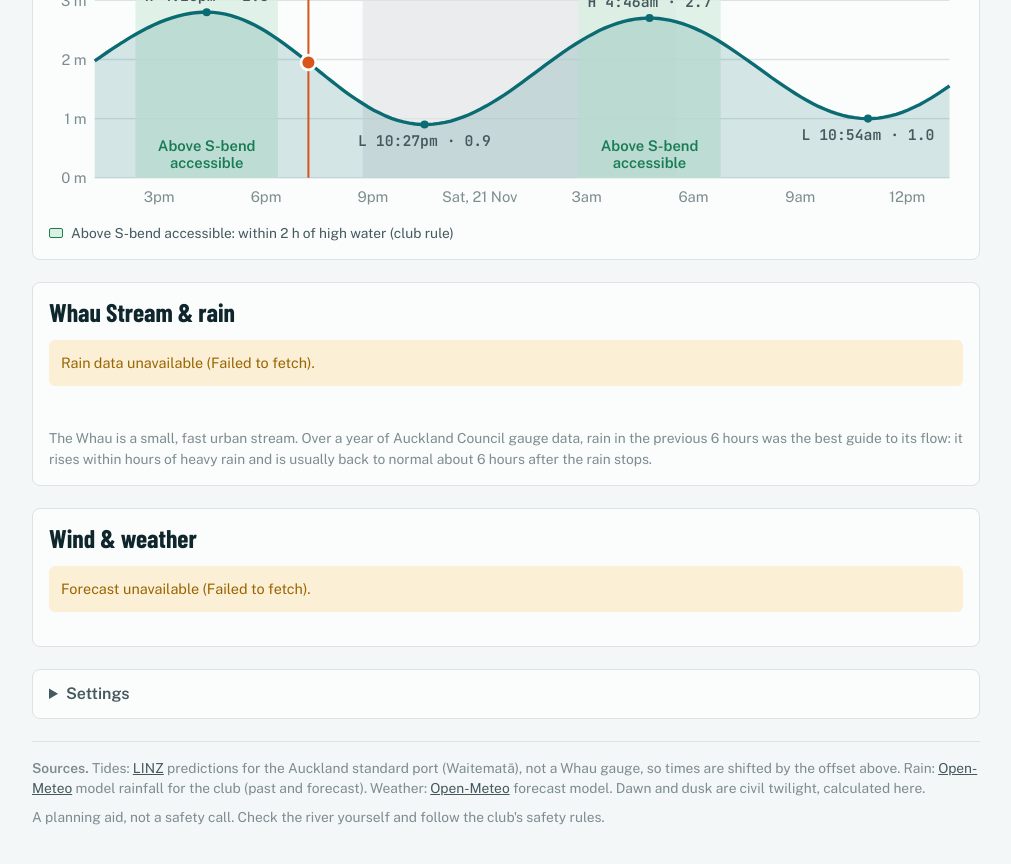
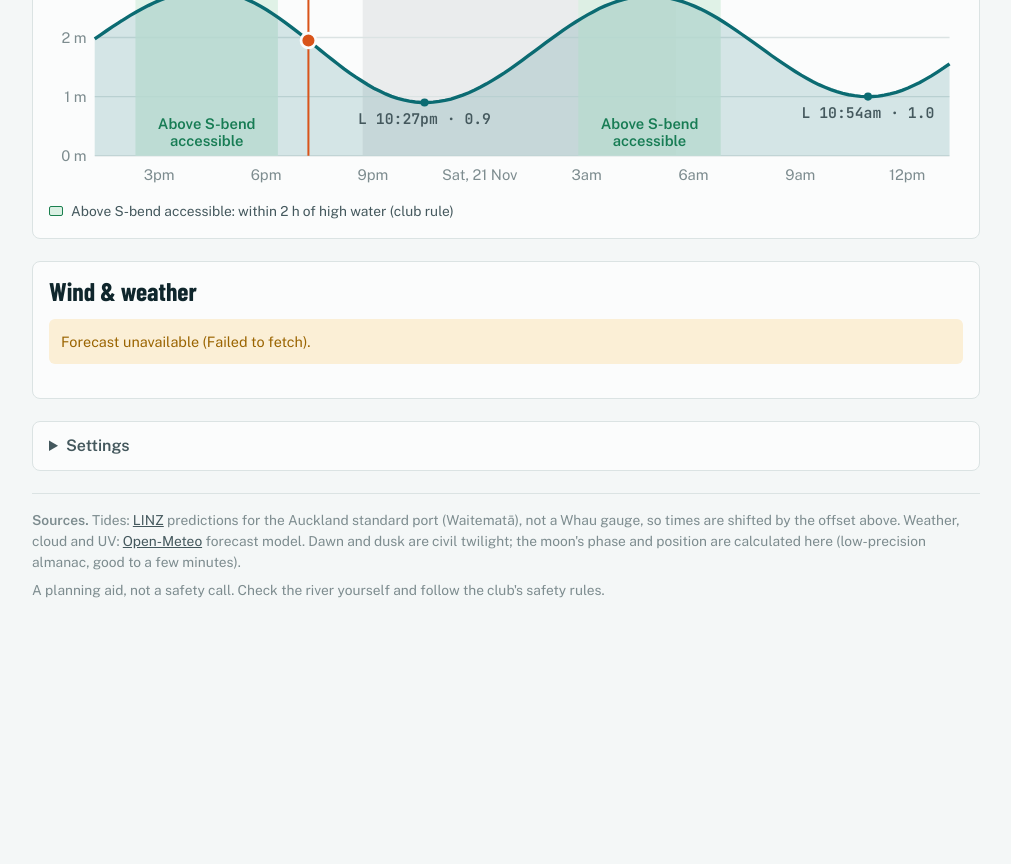
Before and after one commit to jonswain/jonswain.github.io, a Jekyll site: the page visualisations/whau-conditions/index.html, which Jekyll copies as it is, in a window 1280 px wide and 900 px high, scrolled down 903 px. Shown: the top 864 px of the window, without its empty margins (134-1145 px from the left). Built offline with Jekyll 4.4.1, drawn with Linux system fonts in a browser that asks for light colours; after the commit the page ends 1576 px from its top, so only the background shows below that; part of the change alters nothing that is shown; some of the changed text lies outside the part shown.

Commit message:
Whau River Conditions: weather and night-light badges, drop stream
Co-Authored-By: Claude Opus 5.5 <noreply@anthropic.com>

```diff
--- a/visualisations/whau-conditions/index.html
+++ b/visualisations/whau-conditions/index.html
@@ -40,8 +40,8 @@
 <link rel="preconnect" href="https://fonts.gstatic.com" crossorigin>
 <link rel="stylesheet" href="https://fonts.googleapis.com/css2?family=Barlow+Condensed:wght@500;600;700&family=Public+Sans:ital,wght@0,400;0,600;1,400&family=JetBrains+Mono:wght@400;600&display=swap">
 <style>
-/* Layout: one column. Time picker, then a four-chip verdict (tide, stream, wind, light), then one
-   panel per source. Same tokens as the Erg Test Calculator page; status uses good/warn/bad. */
+/* Layout: one column. Time picker, then a six-chip verdict (tide, wind, weather / light, wind v tide,
+   harbour), then one panel per source. Same tokens as the Erg Test Calculator page; status uses good/warn/bad. */
 :root {
   --bg: #f4f7f7; --surface: #fbfcfc; --ink: #0f262c; --ink-2: #44585d; --muted: #7d8c8f;
   --rule: #dbe3e3; --axis: #b9c6c7;
@@ -158,7 +158,7 @@ footer a { color: var(--ink-2); }
   <header class="top">
     <span class="eyebrow">West End Rowing Club · Whau River, Tāmaki Makaurau</span>
     <h1>Whau River Conditions</h1>
-    <p class="note">Tide, stream flow, wind and light for the river at Saunders Reserve, now or at any time up to two weeks ahead.</p>
+    <p class="note">Tide, wind, weather and light for the river at Saunders Reserve, now or at any time up to two weeks ahead.</p>
   </header>
 
   <div class="when" role="group" aria-label="Choose a time">
@@ -180,14 +180,6 @@ footer a { color: var(--ink-2); }
     <p class="legend"><i></i><span id="sbLegend">Above S-bend accessible: within 2 h of high water (club rule)</span></p>
   </section>
 
-  <section class="panel" id="stream">
-    <div class="ph"><h2>Whau Stream &amp; rain</h2><span class="note" id="rainNote"></span></div>
-    <div class="stats" id="rainStats"></div>
-    <p id="rainText"></p>
-    <div class="chart" id="rainChart"></div>
-    <p class="note">The Whau is a small, fast urban stream. Over a year of Auckland Council gauge data, rain in the previous 6 hours was the best guide to its flow: it rises within hours of heavy rain and is usually back to normal about 6 hours after the rain stops.</p>
-  </section>
-
   <section class="panel" id="weather">
     <div class="ph"><h2>Wind &amp; weather</h2><span class="note" id="wxNote"></span></div>
     <div class="stats" id="wxStats"></div>
@@ -207,7 +199,7 @@ footer a { color: var(--ink-2); }
   </details>
 
   <footer>
-    <p><b>Sources.</b> Tides: <a href="https://www.linz.govt.nz/products-services/tides-and-tidal-streams/tide-predictions">LINZ</a> predictions for the Auckland standard port (Waitematā), not a Whau gauge, so times are shifted by the offset above. Rain: <a href="https://open-meteo.com/">Open-Meteo</a> model rainfall for the club (past and forecast). Weather: <a href="https://open-meteo.com/">Open-Meteo</a> forecast model. Dawn and dusk are civil twilight, calculated here.</p>
+    <p><b>Sources.</b> Tides: <a href="https://www.linz.govt.nz/products-services/tides-and-tidal-streams/tide-predictions">LINZ</a> predictions for the Auckland standard port (Waitematā), not a Whau gauge, so times are shifted by the offset above. Weather, cloud and UV: <a href="https://open-meteo.com/">Open-Meteo</a> forecast model. Dawn and dusk are civil twilight; the moon's phase and position are calculated here (low-precision almanac, good to a few minutes).</p>
     <p>A planning aid, not a safety call. Check the river yourself and follow the club's safety rules.</p>
   </footer>
 </div>
@@ -237,9 +229,11 @@ const CFG = {
   downstreamBearing: 20,                        // heading from the club towards the harbour, degrees true
   wind: { warn: 22, bad: 33 },                  // sustained km/h
   gust: { warn: 37, bad: 46 },                  // gust km/h
-  // Stream from rain in the 6 h before. Calibrated against a year of the Whau gauge
-  // (Blockhouse Bay Rd): >= 6 mm meant flow in its top 5% ~70% of the time, >= 15 mm its top 1% ~40%.
-  stream: { up: 6, high: 15 },
+  sessionHours: 2,                              // weather and light look this far ahead of the chosen time
+  weather: { rainWarn: 1, rainBad: 8, uvWarn: 8 }, // mm over the session; UV index (8+ is "very high")
+  // Night light: moon brightness = illuminated fraction × how high it is × how clear the sky is.
+  // At or above `moonlit` it's "Moonlit" (amber); below, "Dark" (red). Lights are needed either way.
+  night: { moonlit: 0.35, cloudBlock: 0.85 },   // cloudBlock: share of moonlight a fully overcast sky removes
 };
 const TZ = "Pacific/Auckland";
 const MIN = 60e3, H = 3600e3, DAY = 24 * H;
@@ -320,6 +314,46 @@ function sunDay(ms) {
   };
 }
 
+// ---- Moon (phase, illumination, altitude): low-precision almanac, as in SunCalc ---------------
+const RAD = Math.PI / 180, OBL = RAD * 23.4397;
+const jDays = ms => ms / DAY - 0.5 + 2440588 - 2451545;
+const raOf = (l, b) => Math.atan2(Math.sin(l) * Math.cos(OBL) - Math.tan(b) * Math.sin(OBL), Math.cos(l));
+const decOf = (l, b) => Math.asin(Math.sin(b) * Math.cos(OBL) + Math.cos(b) * Math.sin(OBL) * Math.sin(l));
+function sunCoords(d) {
+  const M = RAD * (357.5291 + 0.98560028 * d);
+  const L = M + RAD * (1.9148 * Math.sin(M) + 0.02 * Math.sin(2 * M) + 0.0003 * Math.sin(3 * M)) + RAD * 102.9372 + Math.PI;
+  return { ra: raOf(L, 0), dec: decOf(L, 0) };
+}
+function moonCoords(d) {
+  const L = RAD * (218.316 + 13.176396 * d), M = RAD * (134.963 + 13.064993 * d), F = RAD * (93.272 + 13.229350 * d);
+  const l = L + RAD * 6.289 * Math.sin(M), b = RAD * 5.128 * Math.sin(F);
+  return { ra: raOf(l, b), dec: decOf(l, b), dist: 385001 - 20905 * Math.cos(M) };
+}
+function moonAt(ms) {
+  const d = jDays(ms), s = sunCoords(d), m = moonCoords(d), phi = RAD * CFG.lat;
+  const Ha = RAD * (280.16 + 360.9856235 * d) + RAD * CFG.lon - m.ra;
+  const alt = Math.asin(Math.sin(phi) * Math.sin(m.dec) + Math.cos(phi) * Math.cos(m.dec) * Math.cos(Ha)) / RAD;
+  const el = Math.acos(Math.sin(s.dec) * Math.sin(m.dec) + Math.cos(s.dec) * Math.cos(m.dec) * Math.cos(s.ra - m.ra));
+  const inc = Math.atan2(149598000 * Math.sin(el), m.dist - 149598000 * Math.cos(el));
+  const ang = Math.atan2(Math.cos(s.dec) * Math.sin(s.ra - m.ra), Math.sin(s.dec) * Math.cos(m.dec) - Math.cos(s.dec) * Math.sin(m.dec) * Math.cos(s.ra - m.ra));
+  const frac = (1 + Math.cos(inc)) / 2, phase = 0.5 + 0.5 * inc * (ang < 0 ? -1 : 1) / Math.PI;
+  return { alt, frac, phase };
+}
+function moonName(phase) {
+  const names = ["New moon", "Waxing crescent", "First quarter", "Waxing gibbous", "Full moon", "Waning gibbous", "Last quarter", "Waning crescent"];
+  return names[Math.round(phase * 8) % 8];
+}
+// Next moonrise or moonset after ms (15-minute steps, up to 14 h ahead).
+function moonCross(ms, rising) {
+  let prev = moonAt(ms).alt;
+  for (let t = ms + 15 * MIN; t <= ms + 14 * H; t += 15 * MIN) {
+    const a = moonAt(t).alt;
+    if (rising ? prev <= 0 && a > 0 : prev > 0 && a <= 0) return t;
+    prev = a;
+  }
+  return null;
+}
+
 // ---- Tide ---------------------------------------------------------------------------------
 let EV = [];
 function buildEvents() { EV = (DATA.tides || []).map(([t, h, k]) => ({ t: t * 1000 + settings.offset * MIN, h, k })); }
@@ -357,7 +391,7 @@ async function loadWeather() {
   const q = new URLSearchParams({
     latitude: CFG.lat, longitude: CFG.lon, timezone: TZ, timeformat: "unixtime", wind_speed_unit: "kmh",
     past_days: 8, forecast_days: 16,
-    hourly: "temperature_2m,apparent_temperature,precipitation,precipitation_probability,weather_code,wind_speed_10m,wind_gusts_10m,wind_direction_10m",
+    hourly: "temperature_2m,apparent_temperature,precipitation,precipitation_probability,weather_code,cloud_cover,uv_index,wind_speed_10m,wind_gusts_10m,wind_direction_10m",
   });
   try {
     const r = await fetch("https://api.open-meteo.com/v1/forecast?" + q);
@@ -365,7 +399,7 @@ async function loadWeather() {
     const j = await r.json();
     const hr = j.hourly;
     WX = { t: hr.time.map(s => s * 1000), temp: hr.temperature_2m, app: hr.apparent_temperature, rain: hr.precipitation,
-      pop: hr.precipitation_probability, code: hr.weather_code, ws: hr.wind_speed_10m, wg: hr.wind_gusts_10m, wd: hr.wind_direction_10m,
+      pop: hr.precipitation_probability, code: hr.weather_code, cloud: hr.cloud_cover, uv: hr.uv_index, ws: hr.wind_speed_10m, wg: hr.wind_gusts_10m, wd: hr.wind_direction_10m,
       fetched: Date.now() };
     wxErr = null;
   } catch (e) { wxErr = e.message || String(e); }
@@ -417,17 +451,32 @@ function windRelative(from) {
 }
 const arrow = from => `<svg viewBox="-12 -12 24 24" aria-hidden="true"><path class="arrow" transform="rotate(${(from + 180) % 360})" d="M0 -10 L6 6 L0 2 L-6 6 Z"/></svg>`;
 
-// ---- Stream (from rain) -------------------------------------------------------------------
-function streamFromRain(r6) {
-  if (r6 == null) return { cls: "na", label: "Unknown" };
-  if (r6 >= CFG.stream.high) return { cls: "bad", label: "High" };
-  if (r6 >= CFG.stream.up) return { cls: "warn", label: "Up" };
-  return { cls: "good", label: "Normal" };
+// ---- Weather and light over the session ------------------------------------------------------
+// Hourly indices whose values cover the session window (ms, ms + sessionHours].
+function sessionIdx(ms) {
+  if (!WX) return [];
+  const out = [];
+  for (let k = 0; k < WX.t.length; k++) if (WX.t[k] > ms - 30 * MIN && WX.t[k] <= ms + CFG.sessionHours * H && WX.ws[k] != null) out.push(k);
+  return out;
 }
-function lastRain(ms, min = 0.5) {
-  if (!WX) return null;
-  for (let k = WX.t.length - 1; k >= 0; k--) if (WX.t[k] <= ms + 30 * MIN && (WX.rain[k] || 0) >= min) return WX.t[k];
-  return null;
+const maxOf = (ks, arr) => ks.reduce((m, k) => arr && arr[k] != null && arr[k] > m ? arr[k] : m, -Infinity);
+function uvLabel(uv) { return uv < 3 ? "low" : uv < 6 ? "moderate" : uv < 8 ? "high" : uv < 11 ? "very high" : "extreme"; }
+function weatherCall(ms) {
+  const ks = sessionIdx(ms);
+  if (!ks.length) return null;
+  const rain = rainBetween(ms, ms + CFG.sessionHours * H) ?? 0;
+  const pop = maxOf(ks, WX.pop), uv = maxOf(ks, WX.uv), code = maxOf(ks, WX.code);
+  const storm = code >= 95, c = CFG.weather;
+  const cls = storm || rain >= c.rainBad ? "bad" : rain >= c.rainWarn || uv >= c.uvWarn ? "warn" : "good";
+  return { cls, rain, pop: isFinite(pop) ? pop : null, uv: isFinite(uv) ? uv : null, code, storm, k: ks[0] };
+}
+// What a moonless/cloudy pre-dawn or evening looks like.
+function nightLight(ms) {
+  const m = moonAt(ms), i = wxIdx(ms), cloud = i >= 0 && WX.cloud ? WX.cloud[i] : null;
+  const height = m.alt <= 0 ? 0 : Math.min(1, m.alt / 20);         // low moon gives little light
+  const sky = cloud == null ? 1 : 1 - CFG.night.cloudBlock * cloud / 100;
+  const level = m.frac * height * sky;
+  return { m, cloud, level, moonlit: level >= CFG.night.moonlit };
 }
 
 // ---- Selection state -----------------------------------------------------------------------
@@ -516,33 +565,6 @@ function tideChart(ms) {
   if (v) g += `<line class="now" x1="${sx(ms)}" x2="${sx(ms)}" y1="${T - 6}" y2="${Hh - B}"/><circle cx="${sx(ms)}" cy="${sy(v.h)}" r="5.5" fill="var(--buoy)" stroke="var(--surface)" stroke-width="2"/>`;
   return `<svg viewBox="0 0 ${W} ${Hh}" role="img" aria-label="Tide height from 6 hours before to 18 hours after the chosen time">${g}</svg>`;
 }
-const wdFmt = new Intl.DateTimeFormat("en-NZ", { timeZone: TZ, weekday: "short" });
-function rainChart(ms) {
-  if (!WX) return "";
-  const W = chartW("rainChart"), narrow = W < 520;
-  const Hh = 170, L = 40, R = 10, T = 14, B = 26, now = Date.now();
-  const x0 = Math.max(WX.t[0] - H, ms - 4 * DAY), x1 = Math.min(WX.t[WX.t.length - 1], ms + DAY);
-  if (x1 <= x0) return "";
-  const sx = t => L + (t - x0) / (x1 - x0) * (W - L - R);
-  const bars = [];
-  for (let k = 0; k < WX.t.length; k++) if (WX.t[k] > x0 && WX.t[k] <= x1 && WX.rain[k] != null) bars.push([WX.t[k], WX.rain[k]]);
-  const vmax = Math.max(4, ...bars.map(b => b[1])) * 1.1;
-  const sy = v => T + (1 - v / vmax) * (Hh - T - B);
-  let g = nightBands(x0, x1, sx, T, Hh - T - B);
-  // the 6 h that decide the stream call
-  const a = Math.max(x0, ms - 6 * H), b = Math.min(x1, ms);
-  if (b > a) g += `<rect x="${sx(a)}" y="${T}" width="${sx(b) - sx(a)}" height="${Hh - T - B}" fill="var(--band)"/>`;
-  const step = vmax > 20 ? 10 : vmax > 8 ? 4 : 2;
-  for (let v = 0; v <= vmax; v += step) g += `<line class="grid" x1="${L}" x2="${W - R}" y1="${sy(v)}" y2="${sy(v)}"/><text x="${L - 6}" y="${sy(v) + 4}" text-anchor="end">${v}</text>`;
-  for (let t = Math.ceil(x0 / H) * H; t <= x1; t += H) { const p = parts(t); if (p.h === 0) g += `<text x="${sx(t)}" y="${Hh - 8}" text-anchor="middle">${esc((narrow ? wdFmt : dayFmt).format(t))}</text>`; }
-  const bw = Math.max(1, (W - L - R) / ((x1 - x0) / H) - 0.6);
-  for (const [t, v] of bars) if (v > 0) g += `<rect x="${(sx(t) - bw).toFixed(1)}" y="${sy(v).toFixed(1)}" width="${bw.toFixed(1)}" height="${(sy(0) - sy(v)).toFixed(1)}" fill="var(--accent)" opacity="${t > now ? 0.4 : 1}"/>`;
-  g += `<text x="${L + 2}" y="${T + 2}" dy="0.7em">mm per hour</text>`;
-  if (now > x0 && now < x1) g += `<line x1="${sx(now)}" x2="${sx(now)}" y1="${T}" y2="${Hh - B}" stroke="var(--muted)" stroke-dasharray="3 3"/><text x="${sx(now) + 4}" y="${T + 2}" dy="0.7em">forecast →</text>`;
-  if (ms >= x0 && ms <= x1) g += `<line class="now" x1="${sx(ms)}" x2="${sx(ms)}" y1="${T}" y2="${Hh - B}"/>`;
-  return `<svg viewBox="0 0 ${W} ${Hh}" role="img" aria-label="Hourly rain around the chosen time; the shaded 6 hours set the stream call">${g}</svg>`;
-}
-
 // ---- Render ---------------------------------------------------------------------------------
 const stat = (k, v, s = "", cls = "") => `<div class="stat ${cls}"><span class="k">${k}</span><span class="v">${v}</span>${s ? `<span class="s">${s}</span>` : ""}</div>`;
 const chip = (k, v, s, cls) => `<div class="chip ${cls}"><span class="k">${k}</span><span class="v">${v}</span><span class="s">${s}</span></div>`;
@@ -553,7 +575,7 @@ function update() {
   renderQuick();
   $("pick").value = toLocalInput(ms);
   $("selLabel").textContent = isNow ? `Now · ${fmtT(ms)}` : `${dayLabel(ms).replace(/^./, c => c.toUpperCase())} · ${fmtT(ms)}`;
-  const chips = [], said = [];
+  const chips = [], said = [], say = (k, txt) => said.push([k, txt]);
 
   // Tide
   const tt = tideAt(ms);
@@ -577,48 +599,27 @@ function update() {
       : `Stay below the S-bend · OK above from ${fmtT(sb.from)}${dayLabel(sb.from) === dayLabel(ms) ? "" : ` ${dayLabel(sb.from)}`}`;
     const cls = sb ? (sb.open ? "good" : "warn") : "na";
     chips.push(chip("Tide", `${tt.h.toFixed(1)} m ${tt.rising ? "↑" : "↓"}`, `${dir}; ${next.k === "H" ? "high" : "low"} at ${fmtT(next.t)}${sbTxt ? `<br><b>${sbTxt}</b>` : ""}`, cls));
-    said.push(`<b>${dir}</b>, ${next.k === "H" ? "high" : "low"} at ${fmtT(next.t)} (${next.h.toFixed(1)} m)${sb ? (sb.open ? `, <b>above the S-bend OK</b> until ${fmtT(sb.until)}` : `, <b>stay below the S-bend</b> until ${fmtT(sb.from)}`) : ""}`);
-  }
-
-  // Stream (from rain)
-  const r6 = rainBetween(ms - 6 * H, ms), r24 = rainBetween(ms - 24 * H, ms), r7 = rainBetween(ms - 7 * DAY, ms);
-  const future = ms > nowMs + 45 * MIN, fc = streamFromRain(r6);
-  if (!WX) {
-    $("rainStats").innerHTML = `<div class="msg">${wxErr ? `Rain data unavailable (${esc(wxErr)}).` : "Loading rain…"}</div>`;
-    $("rainText").innerHTML = ""; $("rainChart").innerHTML = ""; $("rainNote").textContent = "";
-    chips.push(chip("Stream", "—", wxErr ? "No rain data" : "Loading…", "na"));
-  } else {
-    const lr = lastRain(ms);
-    const lrTxt = lr == null ? "None in the past week" : ms - lr < H ? (future ? "Forecast that hour" : "Raining now") : `${fmtDur(ms - lr)} before`;
-    $("rainStats").innerHTML =
-      stat(`Rain, 6 h before${future ? " (forecast)" : ""}`, r6 == null ? "—" : `${r6.toFixed(1)} mm`, `<span class="tag ${fc.cls}">Stream ${fc.label.toLowerCase()}</span>`) +
-      stat("Rain, 24 h", r24 == null ? "—" : `${r24.toFixed(0)} mm`, "") +
-      stat("Rain, 7 days", r7 == null ? "—" : `${r7.toFixed(0)} mm`, "") +
-      stat("Last rain", lr == null ? "—" : ms - lr < H ? (future ? fmtT(ms) : "Now") : fmtT(lr), lrTxt);
-    $("rainText").innerHTML = fc.cls === "bad" ? "Heavy rain in the last few hours: expect the stream to be running hard, with a stronger ebb, weaker flood and debris in the upper river."
-      : fc.cls === "warn" ? "Enough recent rain for the stream to be up: a stronger ebb in the upper river and some debris."
-      : "";
-    $("rainChart").innerHTML = rainChart(ms);
-    $("rainNote").textContent = `Modelled rain at the club · shaded: the 6 h that count`;
-    const lab = future && fc.cls !== "na" ? `Likely ${fc.label.toLowerCase()}` : fc.label;
-    chips.push(chip("Stream", lab, `${r6 == null ? "?" : r6.toFixed(1)} mm rain in the 6 h before${r24 != null && r24 >= 1 ? ` · ${r24.toFixed(0)} mm in 24 h` : ""}`, fc.cls));
-    said.push(`stream <b>${lab.toLowerCase()}</b>`);
+    say("Tide", `<b>${dir}</b>, ${next.k === "H" ? "high" : "low"} at ${fmtT(next.t)} (${next.h.toFixed(1)} m)${sb ? (sb.open ? `, <b>above the S-bend OK</b> until ${fmtT(sb.until)}` : `, <b>stay below the S-bend</b> until ${fmtT(sb.from)}`) : ""}`);
   }
 
   // Weather
   const i = wxIdx(ms);
+  const noWx = WX || wxErr ? "No forecast" : "Loading…";
   if (i < 0) {
     $("wxStats").innerHTML = `<div class="msg">${wxErr ? `Forecast unavailable (${esc(wxErr)}).` : WX ? "No forecast this far ahead (16 days max)." : "Loading forecast…"}</div>`;
     $("wxStrip").innerHTML = ""; $("wxNote").textContent = "";
-    chips.push(chip("Wind", "—", WX || wxErr ? "No forecast" : "Loading…", "na"));
-    chips.push(chip("Harbour", "—", WX || wxErr ? "No forecast" : "Loading…", "na"));
+    for (const k of ["Wind", "Weather", "Harbour"]) chips.push(chip(k, "—", noWx, "na"));
   } else {
     const ws = WX.ws[i], wg = WX.wg[i], wd = WX.wd[i], wc = windClass(ws, wg);
+    const wx = weatherCall(ms), hrs = CFG.sessionHours;
+    const uvNow = WX.uv && WX.uv[i] != null ? WX.uv[i] : null;
     $("wxStats").innerHTML =
       stat("Wind", `${compass(wd)} ${Math.round(ws)} km/h`, `gusts ${Math.round(wg)} km/h`, "") +
       stat("On the river", "", windRelative(wd)) +
       stat("Weather", esc(WMO[WX.code[i]] || "—"), `${Math.round(WX.temp[i])}°C, feels ${Math.round(WX.app[i])}°C`) +
-      stat("Rain", `${(WX.rain[i] || 0).toFixed(1)} mm`, WX.pop[i] != null && WX.t[i] > nowMs ? `${WX.pop[i]}% chance that hour` : "in the hour");
+      stat("Rain", `${(WX.rain[i] || 0).toFixed(1)} mm`, WX.pop[i] != null && WX.t[i] > nowMs ? `${WX.pop[i]}% chance that hour` : "in the hour") +
+      stat("Cloud", WX.cloud && WX.cloud[i] != null ? `${Math.round(WX.cloud[i])}%` : "—", "of the sky") +
+      stat("UV index", uvNow == null ? "—" : uvNow.toFixed(0), uvNow == null ? "" : uvLabel(uvNow) + (wx && wx.uv != null && wx.uv > uvNow + 0.5 ? ` · up to ${wx.uv.toFixed(0)} in the next ${hrs} h` : ""));
     let strip = "";
     for (let k = i - 2; k <= i + 7; k++) {
       if (k < 0 || k >= WX.t.length || WX.ws[k] == null) continue;
@@ -630,7 +631,19 @@ function update() {
     $("wxStrip").innerHTML = strip;
     $("wxNote").textContent = `km/h · arrows show where the wind blows to · updated ${fmtT(WX.fetched)}`;
     chips.push(chip("Wind", `${compass(wd)} ${Math.round(ws)}–${Math.round(wg)} km/h`, windRelative(wd).split(",")[0], wc));
-    said.push(`<b>${compass(wd)} ${Math.round(ws)} km/h</b> gusting ${Math.round(wg)}`);
+    say("Wind", `<b>${compass(wd)} ${Math.round(ws)} km/h</b> gusting ${Math.round(wg)}`);
+
+    // Weather over the session: rain/sun and UV
+    if (wx) {
+      const name = WMO[wx.code] || "—";
+      const rainTxt = wx.rain >= 0.1 ? `${wx.rain.toFixed(1)} mm rain` : "Dry";
+      const popTxt = wx.pop != null && WX.t[wx.k] > nowMs && wx.pop >= 10 ? ` (${wx.pop}% chance)` : "";
+      const uvTxt = wx.uv == null || wx.uv < 1 ? "" : wx.uv >= CFG.weather.uvWarn ? ` · <b>UV ${wx.uv.toFixed(0)} ${uvLabel(wx.uv)}</b>` : ` · UV ${wx.uv.toFixed(0)} ${uvLabel(wx.uv)}`;
+      chips.push(chip("Weather", `${esc(name)} ${Math.round(WX.temp[i])}°`, `${rainTxt}${popTxt} in the next ${hrs} h${uvTxt}`, wx.cls));
+      if (wx.storm) say("Weather", "<b>thunderstorms</b> forecast");
+      else if (wx.rain >= CFG.weather.rainWarn) say("Weather", `<b>${wx.rain.toFixed(0)} mm rain</b> in the next ${hrs} h`);
+      if (wx.uv != null && wx.uv >= CFG.weather.uvWarn) say("Weather", `<b>UV ${wx.uv.toFixed(0)}</b>, so sun protection`);
+    } else chips.push(chip("Weather", "—", "No forecast", "na"));
 
     // Whau: wind against tide
     const wt = windVsTide(wd, ws, tt, CFG.downstreamBearing);
@@ -642,28 +655,44 @@ function update() {
         : wt.with ? `Wind running with the ${wt.stream}`
         : `Wind across the ${wt.stream}`;
       chips.push(chip("Wind v tide (Whau)", v, sub, wt.against ? (ws >= CFG.wind.warn ? "bad" : "warn") : "good"));
-      if (wt.against) said.push(`<b>wind against tide</b> on the Whau`);
+      if (wt.against) say("Wind v tide (Whau)", `<b>wind against tide</b> on the Whau`);
     }
 
     // Harbour
     const hb = harbourRating(ws, wg, wd, tt);
     chips.push(chip("Harbour", hb.label, `${compass(wd)} ${Math.round(ws)}, gusts ${Math.round(wg)} km/h · ${hb.why}${hb.wt && hb.wt.against ? ` · against the ${hb.wt.stream}` : ""}`, hb.cls));
-    said.push(`harbour <b>${hb.label.toLowerCase()}</b>`);
+    say("Harbour", `harbour <b>${hb.label.toLowerCase()}</b>`);
   }
 
-  // Light
+  // Light, including how dark the night is (moon and cloud) before first light or after last light
   const sun = sunDay(ms);
   if (sun.dawn && sun.dusk) {
     const light = ms >= sun.dawn && ms <= sun.dusk, day = ms >= sun.rise && ms <= sun.set;
-    chips.push(chip("Light", day ? "Daylight" : light ? "Twilight" : "Dark",
-      `First light ${fmtT(sun.dawn)} · sunrise ${fmtT(sun.rise)} · sunset ${fmtT(sun.set)} · last light ${fmtT(sun.dusk)}`, day ? "good" : light ? "warn" : "bad"));
-    if (!light) said.push("<b>dark</b>, so you'll need lights");
+    const morning = ms < (sun.rise + sun.set) / 2;
+    const times = morning ? `First light ${fmtT(sun.dawn)} · sunrise ${fmtT(sun.rise)}` : `Sunset ${fmtT(sun.set)} · last light ${fmtT(sun.dusk)}`;
+    const i0 = wxIdx(ms), cloud = i0 >= 0 && WX.cloud ? WX.cloud[i0] : null;
+    if (day) {
+      chips.push(chip("Light", "Daylight", times, "good"));
+    } else if (light) {
+      const dull = cloud != null && cloud >= 80;
+      chips.push(chip("Light", dull ? "Twilight, overcast" : "Twilight", `${times}${cloud != null ? ` · ${Math.round(cloud)}% cloud` : ""}`, "warn"));
+      say("Light", dull ? "<b>dim twilight</b> under cloud" : "<b>twilight</b>");
+    } else {
+      const n = nightLight(ms), m = n.m;
+      const up = m.alt > 0, cross = moonCross(ms, !up);
+      const moonTxt = `${moonName(m.phase)} ${Math.round(m.frac * 100)}%, ${up ? `up${cross ? ` until ${fmtT(cross)}` : ""}` : `down${cross ? ` until ${fmtT(cross)}` : ""}`}`;
+      const cloudTxt = n.cloud == null ? "" : ` · ${Math.round(n.cloud)}% cloud`;
+      const lightBy = morning ? ` · first light ${fmtT(sun.dawn)}` : "";
+      chips.push(chip("Light", n.moonlit ? "Dark, moonlit" : "Dark", `${moonTxt}${cloudTxt}${lightBy}`, n.moonlit ? "warn" : "bad"));
+      say("Light", n.moonlit ? "<b>dark but moonlit</b>, so you'll need lights" : "<b>dark</b>, so you'll need lights");
+    }
   }
 
-  const ORDER = ["Tide", "Stream", "Wind v tide (Whau)", "Wind", "Harbour", "Light"];
+  const ORDER = ["Tide", "Wind", "Weather", "Light", "Wind v tide (Whau)", "Harbour"];
   const key = c => ORDER.indexOf((/<span class="k">(.*?)<\/span>/.exec(c) || [])[1]);
   $("verdict").innerHTML = chips.sort((a, b) => key(a) - key(b)).join("");
-  $("summary").innerHTML = said.length ? said.join(" · ") + "." : "";
+  said.sort((a, b) => ORDER.indexOf(a[0]) - ORDER.indexOf(b[0]));
+  $("summary").innerHTML = said.length ? said.map(s => s[1]).join(" · ") + "." : "";
 }
 
 // ---- Settings ---------------------------------------------------------------------------------
```
